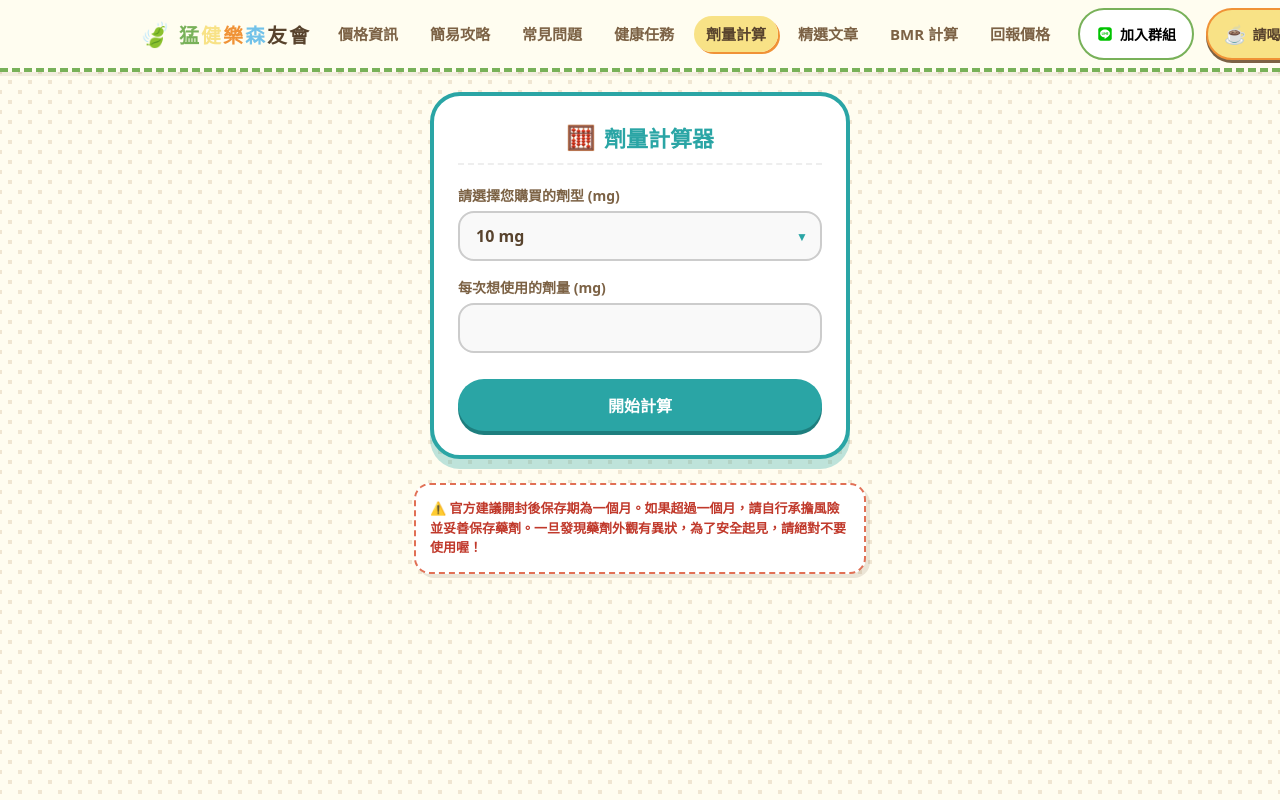
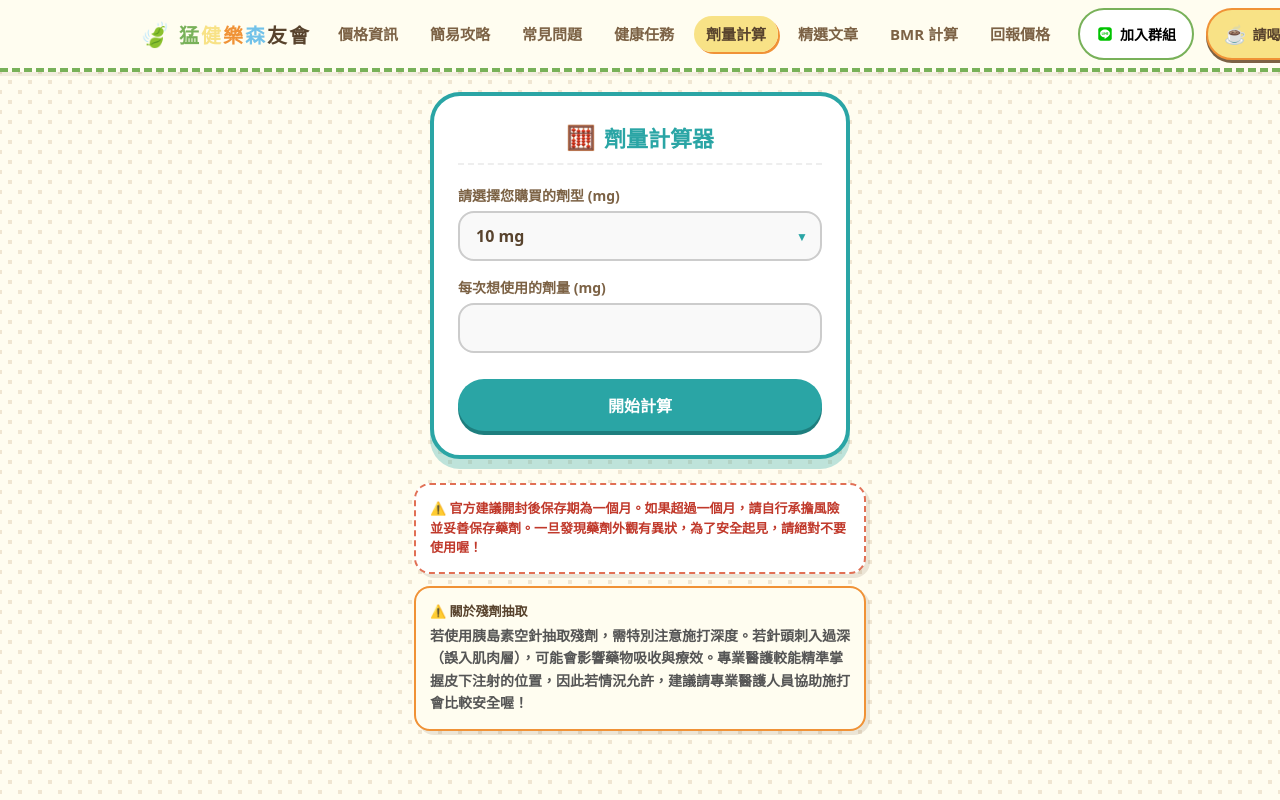
Before and after one commit to Herodotuslee/glp1-price-tracker, a Next.js app: page /dose in a window 1280 px wide. Shown: the top 800 px of the page. Built offline with nearby package versions, Linux system fonts and the light colour scheme.

Commit message:
feat: add Vercel Analytics dependency and update package lock

```diff
--- a/app/dose/page.js
+++ b/app/dose/page.js
@@ -182,6 +182,24 @@ function DoseCalculatorPage() {
         >
           {text.expiredWarning}
         </div>
+
+        <div
+          className="info-banner warning-block"
+          style={{
+            marginTop: "12px",
+            maxWidth: "420px",
+            margin: "12px auto 0",
+            backgroundColor: "#fffdf0", // Light cream to distinguish from red warning if needed, or keep same class
+            border: "2px solid var(--ac-orange)",
+          }}
+        >
+          <div style={{ fontWeight: 800, marginBottom: "4px", color: "var(--ac-brown-dark)" }}>
+            ⚠️ 關於殘劑抽取
+          </div>
+          <div style={{ fontSize: "14px", lineHeight: "1.6", color: "#555" }}>
+            若使用胰島素空針抽取殘劑，需特別注意施打深度。若針頭刺入過深（誤入肌肉層），可能會影響藥物吸收與療效。專業醫護較能精準掌握皮下注射的位置，因此若情況允許，建議請專業醫護人員協助施打會比較安全喔！
+          </div>
+        </div>
       </div>
     </div>
   );
```
